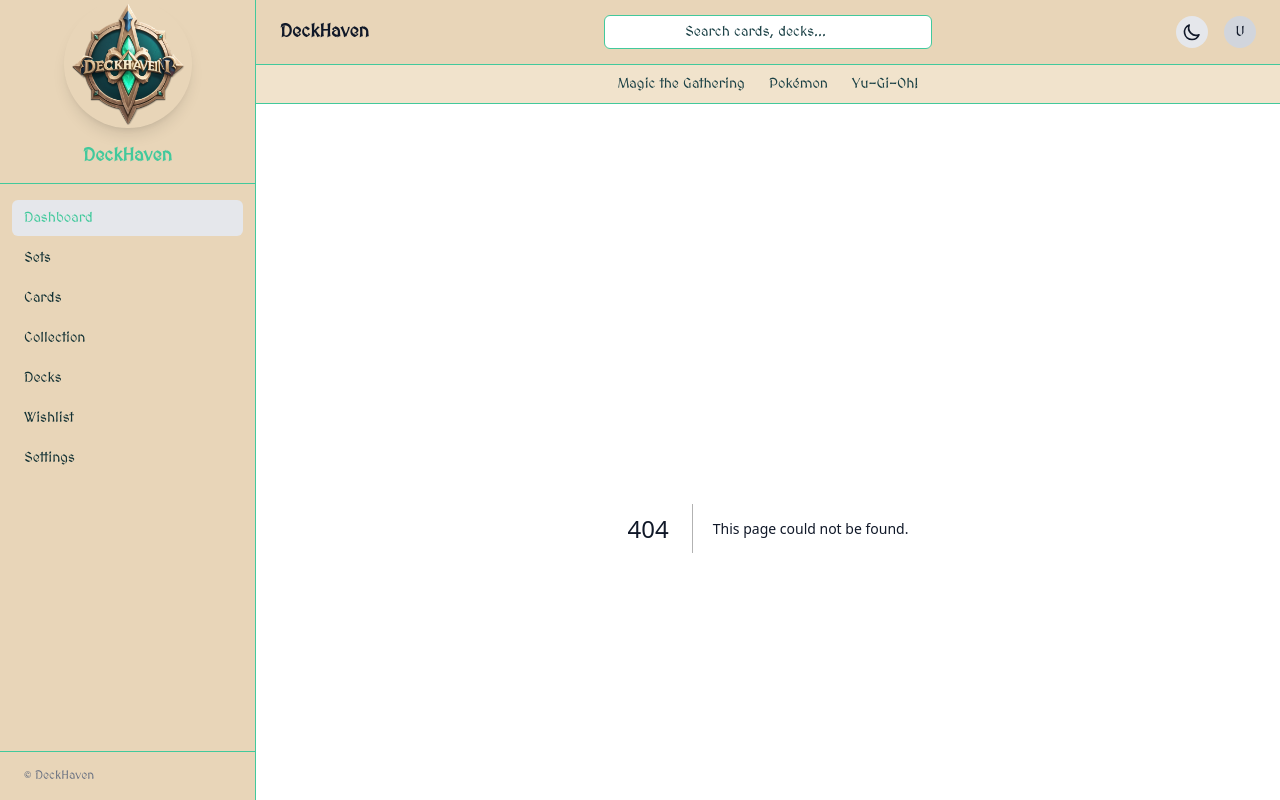
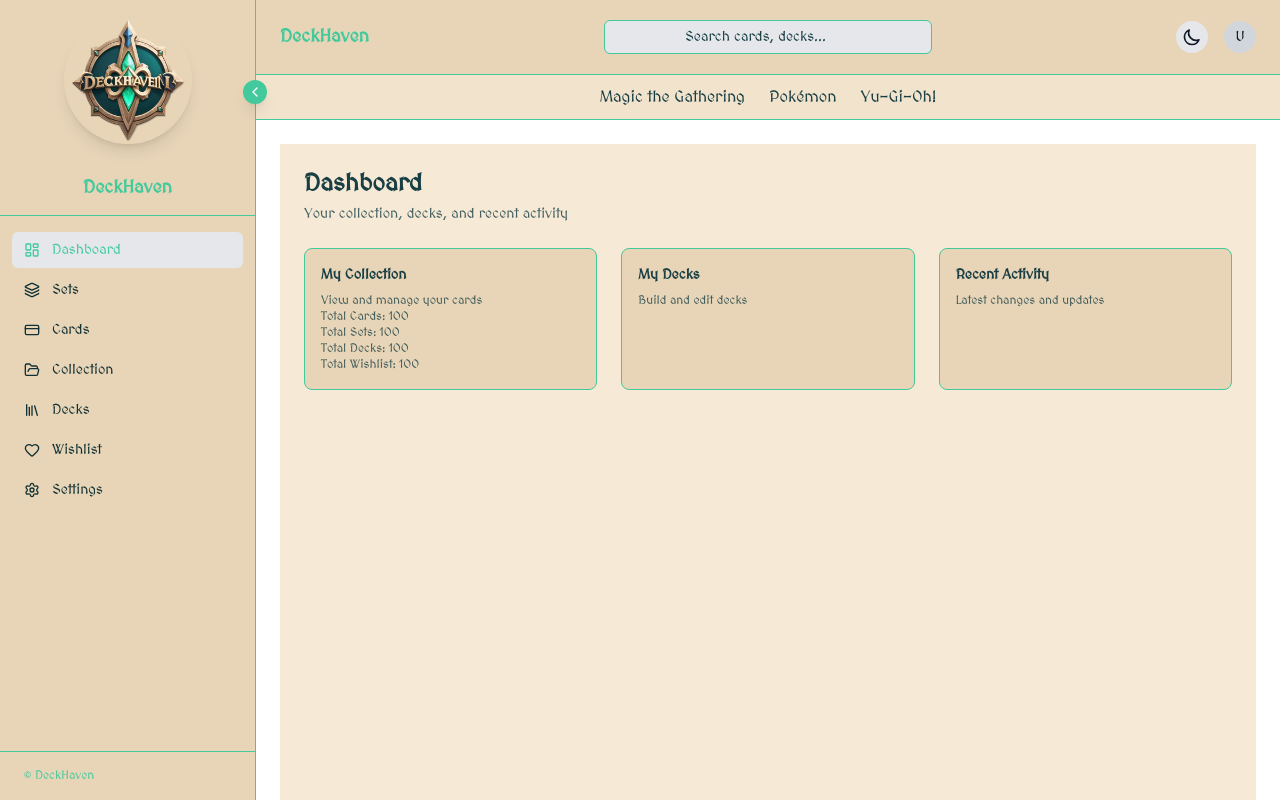
Before and after one commit to Christopher-Holland/DeckHaven, a Next.js app: page /dashboard in a window 1280 px wide. Before the commit this address had no page. Built offline with nearby package versions, Linux system fonts and the light colour scheme.

Commit message:
Modifications to Sidebar, Navbar, BrandNav, and simple dashboard created

```diff
--- a/app/components/features/BrandNav.tsx
+++ b/app/components/BrandNav.tsx
@@ -1,7 +1,11 @@
 // src/components/layout/BrandNav.tsx
 "use client";
 
+import { useSidebar } from "./SidebarContext";
+
 export default function BrandNav() {
+    const { isCollapsed } = useSidebar();
+
     return (
         <nav className="
             w-full h-12
@@ -9,8 +13,9 @@
             bg-[#f1e3cc] dark:bg-[#173c3f]
             flex items-center justify-center
             px-6
+            transition-all duration-300
         ">
-            <div className="flex gap-6 justify-center text-sm font-medium text-[#193f44] dark:text-[#e8d5b8]">
+            <div className="flex gap-6 justify-center text-md font-medium text-[#193f44] dark:text-[#e8d5b8]">
                 <button className="hover:text-[#36c293] transition-colors">
                     Magic the Gathering
                 </button>
--- a/app/components/Navbar.tsx
+++ b/app/components/Navbar.tsx
@@ -3,10 +3,12 @@
 
 import { useTheme } from "next-themes";
 import { useEffect, useState } from "react";
+import { useSidebar } from "./SidebarContext";
 
 export default function Navbar() {
     const { theme, setTheme, resolvedTheme } = useTheme();
     const [mounted, setMounted] = useState(false);
+    const { isCollapsed } = useSidebar();
 
     useEffect(() => {
         setMounted(true);
@@ -27,11 +29,11 @@
     const isDark = mounted && (resolvedTheme === "dark" || theme === "dark");
 
     return (
-        <header className="h-20 w-full border-b border-[#42c99c] dark:border-[#82664e] bg-[#e8d5b8] dark:bg-[#113033] text-gray-900 dark:text-white grid grid-cols-3 items-center px-6">
+        <header className="h-20 w-full border-b border-[#42c99c] dark:border-[#82664e] bg-[#e8d5b8] dark:bg-[#113033] text-gray-900 dark:text-white grid grid-cols-3 items-center px-6 transition-all duration-300">
 
             {/* Left */}
             <div className="flex items-center">
-                <h1 className="text-lg font-semibold text-gray-900 dark:text-white">
+                <h1 className="text-lg font-bold text-[#42c99c] dark:text-[#e8d5b8]">
                     DeckHaven
                 </h1>
             </div>
@@ -42,7 +44,7 @@
                     <input
                         type="text"
                         placeholder="Search cards, decks..."
-                        className="px-20 py-1.5 text-sm border border-[#42c99c] dark:border-[#82664e] rounded-md bg-white dark:bg-gray-800 text-[#193f44] dark:text-[#82664e] placeholder-[#193f44] dark:placeholder-[#82664e]
+                        className="px-20 py-1.5 text-sm border border-[#42c99c] dark:border-[#e8d5b8] rounded-md bg-gray-200 dark:bg-gray-800 text-[#36c293] dark:text-[#36c293] placeholder-[#193f44] dark:placeholder-[#e8d5b8]
                        focus:outline-none focus:ring-2 focus:ring-[#42c99c]"
                     />
                 </div>
--- a/app/components/Sidebar.tsx
+++ b/app/components/Sidebar.tsx
@@ -3,57 +3,144 @@
 
 import Link from "next/link";
 import { usePathname } from "next/navigation";
-import { Menu } from "lucide-react";
+import {
+    ChevronLeft,
+    ChevronRight,
+    LayoutDashboard,
+    Layers,
+    CreditCard,
+    FolderOpen,
+    Library,
+    Heart,
+    Settings
+} from "lucide-react";
+import { useSidebar } from "./SidebarContext";
+import type { LucideIcon } from "lucide-react";
 
-const navItems = [
-    { name: "Dashboard", href: "/dashboard" },
-    { name: "Sets", href: "/sets" },
-    { name: "Cards", href: "/cards" },
-    { name: "Collection", href: "/collection" },
-    { name: "Decks", href: "/decks" },
-    { name: "Wishlist", href: "/wishlist" },
-    { name: "Settings", href: "/settings" },
+interface NavItem {
+    name: string;
+    href: string;
+    icon: LucideIcon;
+}
+
+const navItems: NavItem[] = [
+    { name: "Dashboard", href: "/dashboard", icon: LayoutDashboard },
+    { name: "Sets", href: "/sets", icon: Layers },
+    { name: "Cards", href: "/cards", icon: CreditCard },
+    { name: "Collection", href: "/collection", icon: FolderOpen },
+    { name: "Decks", href: "/decks", icon: Library },
+    { name: "Wishlist", href: "/wishlist", icon: Heart },
+    { name: "Settings", href: "/settings", icon: Settings },
 ];
 
 export default function Sidebar() {
     const pathname = usePathname();
+    const { isCollapsed, toggleSidebar } = useSidebar();
 
     return (
-        <aside className="w-64 h-full bg-[#e8d5b8] dark:bg-[#113033] text-gray-900 dark:text-gray-100 flex flex-col border-r border-[#42c99c] dark:border-[#82664e]">
+        <aside className={`
+            ${isCollapsed ? "w-16" : "w-64"}
+            h-full
+            bg-[#e8d5b8] dark:bg-[#113033]
+            text-gray-900 dark:text-gray-100
+            flex flex-col
+            border-r border-[#42c99c] dark:border-[#82664e]
+            transition-all duration-300 ease-in-out
+            relative
+        `}>
+            {/* Collapse Toggle Button */}
+            <button
+                onClick={toggleSidebar}
+                className="
+                    absolute -right-3 top-20
+                    z-50
+                    w-6 h-6
+                    rounded-full
+                    bg-[#42c99c] dark:bg-[#82664e]
+                    text-white
+                    flex items-center justify-center
+                    shadow-lg
+                    hover:bg-[#36c293] dark:hover:bg-[#9d7a5f]
+                    transition-colors
+                "
+                aria-label={isCollapsed ? "Expand sidebar" : "Collapse sidebar"}
+            >
+                {isCollapsed ? (
+                    <ChevronRight className="w-4 h-4" />
+                ) : (
+                    <ChevronLeft className="w-4 h-4" />
+                )}
+            </button>
+
             {/* Logo / Brand */}
-            <div className="flex items-center justify-center">
-                <img src="/images/DeckHaven-Shield.png" alt="DeckHaven" width={128} height={128} className="shadow-lg rounded-full" />
-            </div>
-                <div className="h-14 flex items-center justify-center px-6 border-b border-[#42c99c] dark:border-[#82664e]">
-                <span className="text-lg font-bold text-[#42c99c] dark:text-[#82664e]">DeckHaven</span>
+            <div className={`flex items-center justify-center ${isCollapsed ? "py-2" : "py-4"}`}>
+                {isCollapsed ? (
+                    <img
+                        src="/images/DeckHaven-Shield.png"
+                        alt="DeckHaven"
+                        width={48}
+                        height={48}
+                        className="shadow-lg rounded-full"
+                    />
+                ) : (
+                    <img
+                        src="/images/DeckHaven-Shield.png"
+                        alt="DeckHaven"
+                        width={128}
+                        height={128}
+                        className="shadow-lg rounded-full"
+                    />
+                )}
             </div>
 
+            {/* Brand Name */}
+            {!isCollapsed && (
+                <div className="h-14 flex items-center justify-center px-6 border-b border-[#42c99c] dark:border-[#82664e]">
+                    <span className="text-lg font-bold text-[#42c99c] dark:text-[#e8d5b8]">DeckHaven</span>
+                </div>
+            )}
+
             {/* Nav */}
-            <nav className="flex-1 px-3 py-4 space-y-1">
+            <nav className={`flex-1 ${isCollapsed ? "px-2 py-4" : "px-3 py-4"} space-y-1`}>
                 {navItems.map((item) => {
                     const isActive = pathname.startsWith(item.href);
+                    const Icon = item.icon;
 
                     return (
                         <Link
                             key={item.name}
                             href={item.href}
-                            className={`block px-3 py-2 rounded-md text-sm font-medium transition
-                ${isActive
-                                    ? "bg-gray-200 dark:bg-gray-800 text-[#42c99c] dark:text-[#82664e]"
-                                    : "text-[#113033] dark:text-[#82664e] hover:text-[#36c293] dark:hover:text-[#36c293]"
+                            onClick={(e) => {
+                                // Prevent sidebar from toggling when clicking nav items
+                                e.stopPropagation();
+                            }}
+                            className={`
+                                block
+                                ${isCollapsed ? "px-2 py-3" : "px-3 py-2"}
+                                rounded-md
+                                text-sm font-medium
+                                transition
+                                ${isCollapsed ? "flex items-center justify-center" : "flex items-center gap-3"}
+                                ${isActive
+                                    ? "bg-gray-200 dark:bg-gray-800 text-[#42c99c] dark:text-[#e8d5b8]"
+                                    : "text-[#113033] dark:text-[#e8d5b8] hover:text-[#36c293] dark:hover:text-[#36c293]"
                                 }
-              `}
+                            `}
+                            title={isCollapsed ? item.name : undefined}
                         >
-                            {item.name}
+                            <Icon className={isCollapsed ? "w-5 h-5" : "w-4 h-4"} />
+                            {!isCollapsed && <span>{item.name}</span>}
                         </Link>
                     );
                 })}
             </nav>
 
             {/* Footer */}
-            <div className="px-6 py-4 border-t border-[#42c99c] dark:border-[#82664e] text-xs text-gray-500 dark:text-gray-500">
-                © DeckHaven
-            </div>
+            {!isCollapsed && (
+                <div className="px-6 py-4 border-t border-[#42c99c] dark:border-[#82664e] text-xs text-[#42c99c] dark:text-[#82664e]">
+                    © DeckHaven
+                </div>
+            )}
         </aside>
     );
 }
--- /dev/null
+++ b/app/components/SidebarContext.tsx
@@ -0,0 +1,32 @@
+"use client";
+
+import { createContext, useContext, useState, ReactNode } from "react";
+
+interface SidebarContextType {
+  isCollapsed: boolean;
+  toggleSidebar: () => void;
+}
+
+const SidebarContext = createContext<SidebarContextType | undefined>(undefined);
+
+export function SidebarProvider({ children }: { children: ReactNode }) {
+  const [isCollapsed, setIsCollapsed] = useState(false);
+
+  const toggleSidebar = () => {
+    setIsCollapsed((prev) => !prev);
+  };
+
+  return (
+    <SidebarContext.Provider value={{ isCollapsed, toggleSidebar }}>
+      {children}
+    </SidebarContext.Provider>
+  );
+}
+
+export function useSidebar() {
+  const context = useContext(SidebarContext);
+  if (context === undefined) {
+    throw new Error("useSidebar must be used within a SidebarProvider");
+  }
+  return context;
+}
--- /dev/null
+++ b/app/dashboard/page.tsx
@@ -0,0 +1,89 @@
+"use client";
+
+import { useSidebar } from "../components/SidebarContext";
+
+export default function Dashboard() {
+    const { isCollapsed } = useSidebar();
+
+    return (
+        <main className="
+            min-h-[calc(100vh-8rem)]
+            bg-[#f6ead6] dark:bg-[#0f2a2c]
+            px-6 py-6
+            text-[#193f44] dark:text-[#e8d5b8]
+            transition-all duration-300
+        ">
+            {/* Page Header */}
+            <section className="mb-6">
+                <h2 className="text-2xl font-semibold">
+                    Dashboard
+                </h2>
+                <p className="text-sm opacity-80 mt-1">
+                    Your collection, decks, and recent activity
+                </p>
+            </section>
+
+            {/* Content Grid */}
+            <section className="grid grid-cols-1 md:grid-cols-3 gap-6">
+
+                {/* Card 1 */}
+                <div className="
+                    rounded-lg
+                    border border-[#42c99c] dark:border-[#82664e]
+                    bg-[#e8d5b8] dark:bg-[#173c3f]
+                    p-4
+                ">
+                    <h3 className="text-sm font-semibold mb-2">
+                        My Collection
+                    </h3>
+                    <p className="text-xs opacity-80">
+                        View and manage your cards
+                    </p>
+                    <p className="text-xs opacity-80">
+                        Total Cards: 100
+                    </p>
+                    <p className="text-xs opacity-80">
+                        Total Sets: 100
+                    </p>
+                    <p className="text-xs opacity-80">
+                        Total Decks: 100
+                    </p>
+                    <p className="text-xs opacity-80">
+                        Total Wishlist: 100
+                    </p>
+                </div>
+
+                {/* Card 2 */}
+                <div className="
+                    rounded-lg
+                    border border-[#42c99c] dark:border-[#82664e]
+                    bg-[#e8d5b8] dark:bg-[#173c3f]
+                    p-4
+                ">
+                    <h3 className="text-sm font-semibold mb-2">
+                        My Decks
+                    </h3>
+                    <p className="text-xs opacity-80">
+                        Build and edit decks
+                    </p>
+                </div>
+
+                {/* Card 3 */}
+                <div className="
+                    rounded-lg
+                    border border-[#42c99c] dark:border-[#82664e]
+                    bg-[#e8d5b8] dark:bg-[#173c3f]
+                    p-4
+                ">
+                    <h3 className="text-sm font-semibold mb-2">
+                        Recent Activity
+                    </h3>
+                    <p className="text-xs opacity-80">
+                        Latest changes and updates
+                    </p>
+                </div>
+
+            </section>
+        </main>
+    );
+}
--- a/app/layout.tsx
+++ b/app/layout.tsx
@@ -3,8 +3,9 @@
 import Navbar from "./components/Navbar";
 import Sidebar from "./components/Sidebar";
 import { ThemeProvider } from "./components/ThemeProvider";
+import { SidebarProvider } from "./components/SidebarContext";
 import type { Metadata } from "next";
-import BrandNav from "./components/features/BrandNav";
+import BrandNav from "./components/BrandNav";
 import { MedievalSharp } from "next/font/google";
 
 const medievalSharp = MedievalSharp({
@@ -30,14 +31,16 @@
     <html lang="en" suppressHydrationWarning>
       <body className={`flex h-screen ${medievalSharp.className}`}>
         <ThemeProvider>
+          <SidebarProvider>
             <Sidebar />
-          <div className="flex flex-col flex-1">
+            <div className="flex flex-col flex-1 transition-all duration-300">
               <Navbar />
               <BrandNav />
-            <main className="p-6 overflow-y-auto bg-white dark:bg-gray-900 text-gray-900 dark:text-gray-100">
+              <main className="p-6 overflow-y-auto bg-white dark:bg-gray-900 text-gray-900 dark:text-gray-100 transition-all duration-300">
                 {children}
               </main>
             </div>
+          </SidebarProvider>
         </ThemeProvider>
       </body>
     </html>
```
Also changed, not shown: public/images/white-book.svg (added). Lines whose indentation alone changed are shown as unchanged.
